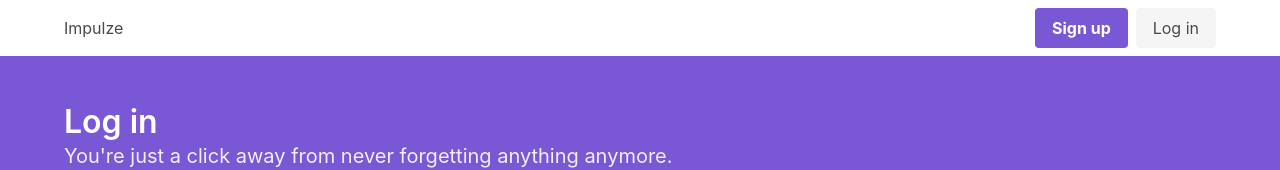
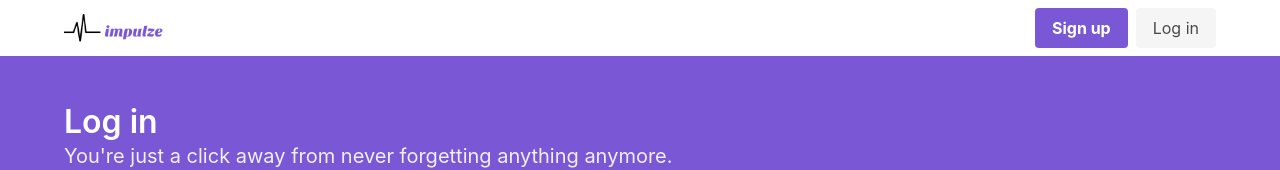
Before and after one commit to jstavanja/impulze, a Vue app in the folder client/: page /login in a window 1280 px wide. Shown: the top 170 px of the page. Built offline with nearby package versions, Linux system fonts and the light colour scheme.

Commit message:
Smaller tweaks to the UI

```diff
--- a/client/src/components/Navigation.vue
+++ b/client/src/components/Navigation.vue
@@ -3,7 +3,8 @@
     <div class="container">
       <div class="navbar-brand">
         <a class="navbar-item">
-          Impulze
+          <img src="../assets/logos/white.png" alt="Impulze logo" v-if="inApp">
+          <img src="../assets/logos/primary.png" alt="Impulze logo" v-else>
         </a>
 
         <a role="button" class="navbar-burger burger" aria-label="menu" aria-expanded="false" data-target="navbarBasicExample">
@@ -23,6 +24,11 @@
         </div>
 
         <div class="navbar-end">
+
+          <div class="navbar-item" v-if="user">
+            Welcome back, {{ user.username }}!
+          </div>
+
           <div class="navbar-item">
             <div class="buttons">
               <a class="button is-primary" v-if="!user">
--- a/client/src/views/Home.vue
+++ b/client/src/views/Home.vue
@@ -1,6 +1,12 @@
 <template>
   <div class="home container">
-    <impulze-list v-if="user"/>
+    <section class="section">
+      <div class="content">
+        <h1>Your Impulzes</h1>
+        <p>Below is a list of all your Impulzes along with their descriptions, statuses and period data.</p>
+      </div>
+      <impulze-list v-if="user"/>
+    </section>
   </div>
 </template>
 
```
Also changed, not shown: client/src/assets/logos/primary.png (added), client/src/assets/logos/white.png (added).
